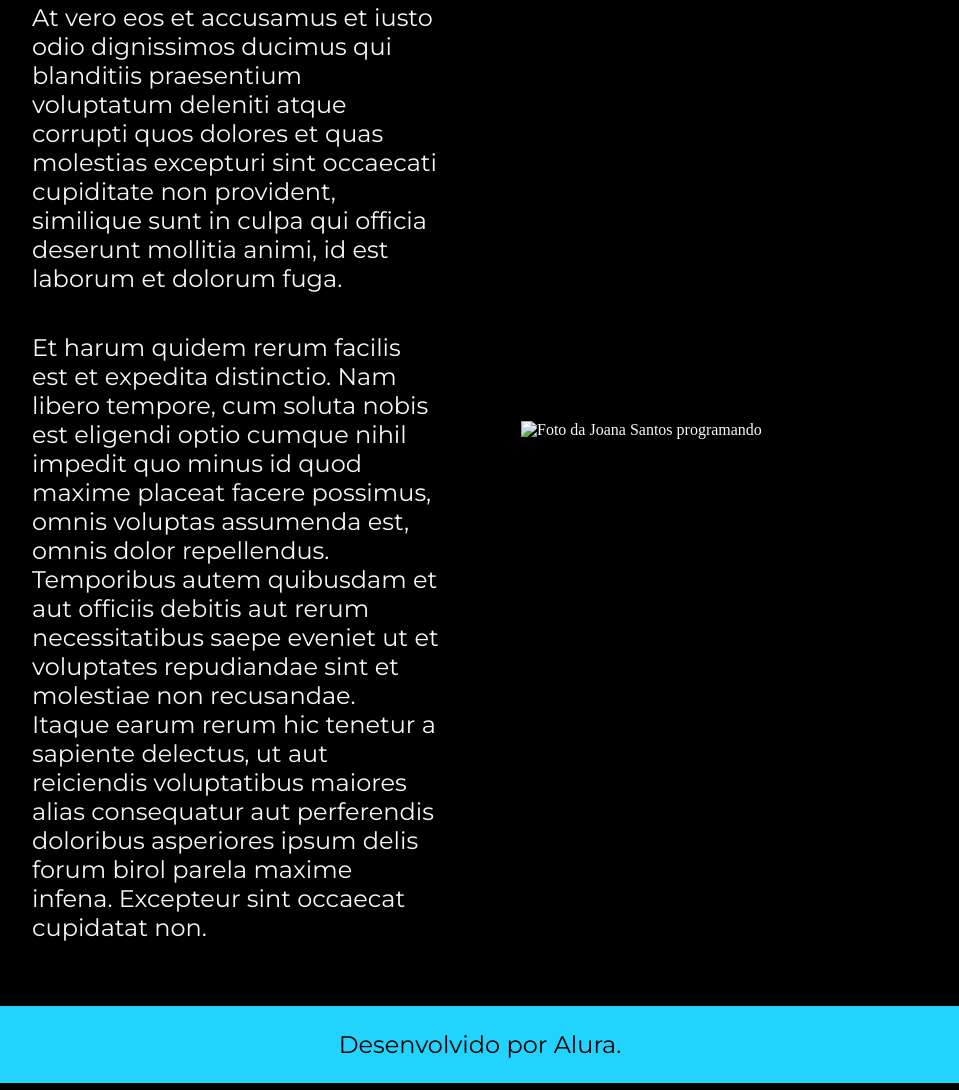
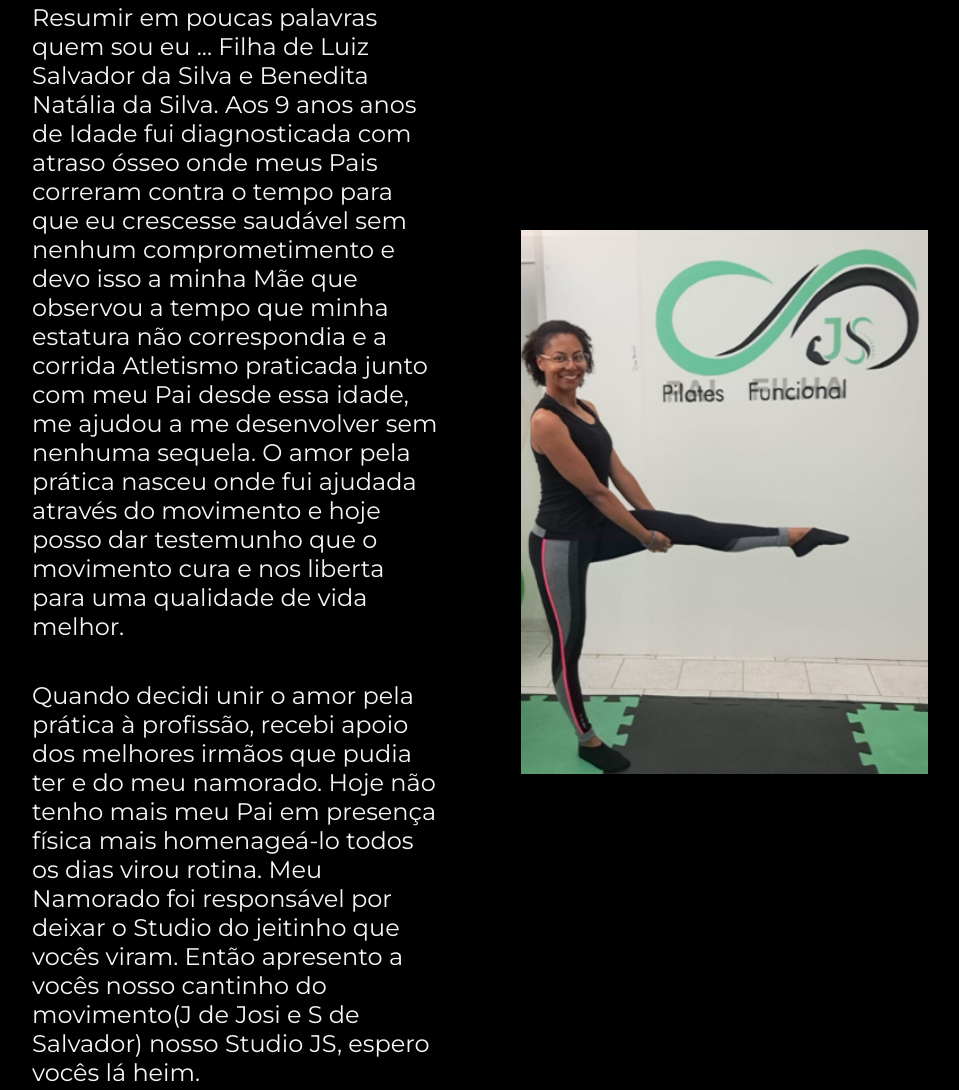
Before and after one commit to natanaelirland/reposit-rio, a plain HTML site: page about.html in a window 1280 px wide. Shown: the part 201-1291 px from the top of the page, without its empty margins (160-1119 px from the left). Drawn offline with nearby package versions, Linux system fonts and the light colour scheme.

Commit message:
Update about.html

```diff
--- a/about.html
+++ b/about.html
@@ -20,24 +20,25 @@
     <main class="apresentacao">
         <section class="apresentacao__conteudo">
             <h1 class="apresentacao__conteudo__titulo">Sobre mim</h1>
-            <p class="apresentacao__conteudo__texto">At vero eos et accusamus et iusto odio dignissimos ducimus qui blanditiis praesentium voluptatum deleniti
-                atque corrupti quos dolores et quas molestias excepturi sint occaecati cupiditate non provident,
-                similique sunt in culpa qui officia deserunt mollitia animi, id est laborum et dolorum fuga.
+            <p class="apresentacao__conteudo__texto"> Resumir em poucas palavras quem sou eu ...
+                Filha de Luiz Salvador da Silva e Benedita Natália da Silva.
+                Aos 9 anos anos de Idade fui diagnosticada com atraso ósseo onde meus Pais correram contra o tempo para que eu crescesse saudável
+                sem nenhum comprometimento e devo isso a minha Mãe que observou a tempo que minha estatura não correspondia e a corrida Atletismo
+                praticada junto com meu Pai desde essa idade, me ajudou a me desenvolver sem nenhuma sequela.
+                O amor pela prática nasceu onde fui ajudada através do movimento e hoje posso dar testemunho que o movimento cura e nos liberta para
+                uma qualidade de vida melhor.
             </p>
             <p class="apresentacao__conteudo__texto">
-                Et harum quidem rerum facilis est et expedita distinctio. Nam libero tempore, cum soluta nobis est
-                eligendi optio cumque nihil impedit quo minus id quod maxime placeat facere possimus, omnis voluptas
-                assumenda est, omnis dolor repellendus. Temporibus autem quibusdam et aut officiis debitis aut rerum
-                necessitatibus saepe eveniet ut et voluptates repudiandae sint et molestiae non recusandae. Itaque earum
-                rerum hic tenetur a sapiente delectus, ut aut reiciendis voluptatibus maiores alias consequatur aut
-                perferendis doloribus asperiores ipsum delis forum birol parela maxime infena. Excepteur sint occaecat
-                cupidatat non.</p>
+                Quando decidi unir o amor pela prática à profissão, recebi apoio dos melhores irmãos que pudia ter e do meu namorado.
+                Hoje não tenho mais meu Pai em presença física mais homenageá-lo todos os dias virou rotina.
+                Meu Namorado foi responsável por deixar o Studio do jeitinho que vocês viram.
+                Então apresento a vocês nosso cantinho do movimento(J de Josi e S de Salvador) nosso Studio JS, espero vocês lá heim.</p>
         </section>
-        <img class="apresentacao__imagem" src="./assets/imagem.png" alt="Foto da Joana Santos programando">
+        <img class="apresentacao__imagem" src="./assets/ima.png" alt="Foto da Josiane segurando perna">
     </main>
 
     <footer class="rodape">
-        <p>Desenvolvido por Alura.</p>
+        <p>Desenvolvido por Natanael.</p>
     </footer>
 </body>
 
```
